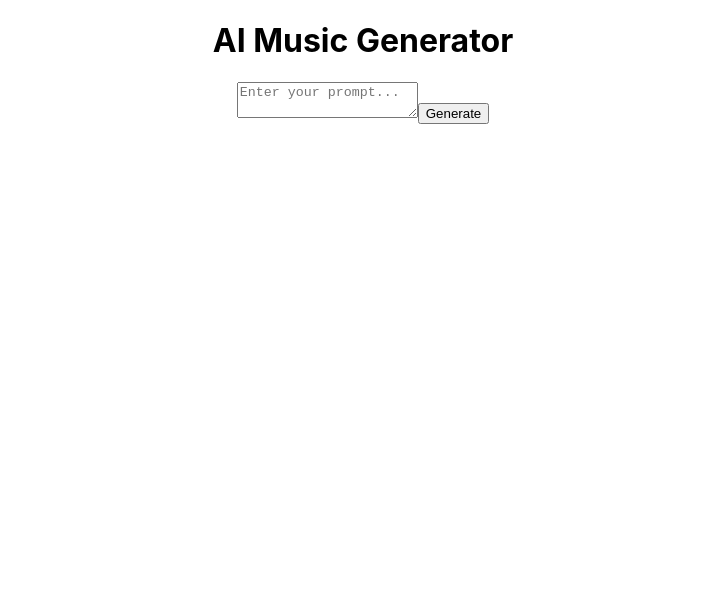
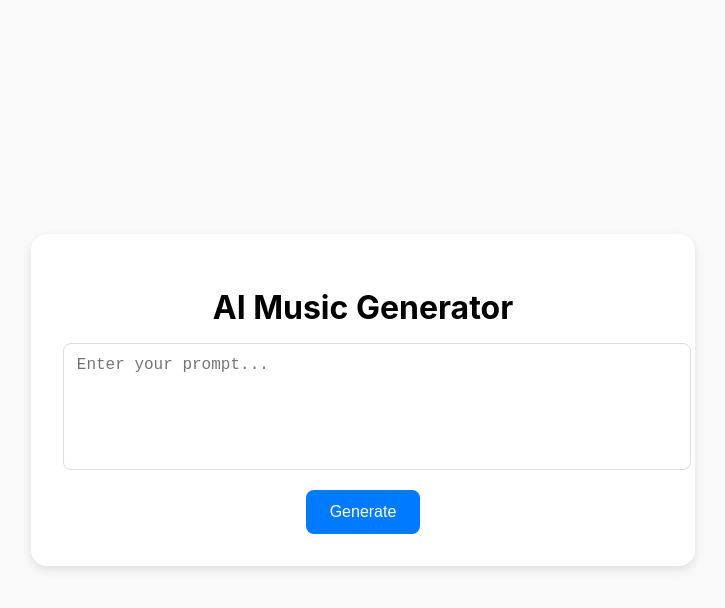
Before and after one commit to namlee1998/genimage, a React (Create React App) app in the folder frontend/: page / in a window 1280 px wide. Shown: the top 608 px of the page, without its empty margins (277-1002 px from the left). Built offline with nearby package versions, Linux system fonts and the light colour scheme.

Commit message:
Update App.css

```diff
--- a/frontend/src/App.css
+++ b/frontend/src/App.css
@@ -1,38 +1,52 @@
 .App {
+  display: flex;
+  justify-content: center;
+  align-items: center;
+  min-height: 100vh;
   text-align: center;
+  background: #f9f9f9;
 }
 
-.App-logo {
-  height: 40vmin;
-  pointer-events: none;
+.container {
+  max-width: 600px;
+  width: 90%;
+  background: #fff;
+  padding: 2rem;
+  border-radius: 16px;
+  box-shadow: 0 4px 10px rgba(0, 0, 0, 0.1);
 }
 
-@media (prefers-reduced-motion: no-preference) {
-  .App-logo {
-    animation: App-logo-spin infinite 20s linear;
-  }
+.title {
+  font-size: 2rem;
+  margin-bottom: 1rem;
 }
 
-.App-header {
-  background-color: #282c34;
-  min-height: 100vh;
-  display: flex;
-  flex-direction: column;
-  align-items: center;
-  justify-content: center;
-  font-size: calc(10px + 2vmin);
-  color: white;
+.prompt-box {
+  width: 100%;
+  min-height: 100px;
+  padding: 0.8rem;
+  margin-bottom: 1rem;
+  font-size: 1rem;
+  border: 1px solid #ddd;
+  border-radius: 8px;
+  resize: none;
 }
 
-.App-link {
-  color: #61dafb;
+.generate-btn {
+  padding: 0.8rem 1.5rem;
+  font-size: 1rem;
+  border: none;
+  border-radius: 8px;
+  background-color: #007bff;
+  color: #fff;
+  cursor: pointer;
 }
 
-@keyframes App-logo-spin {
-  from {
-    transform: rotate(0deg);
-  }
-  to {
-    transform: rotate(360deg);
-  }
+.generate-btn:disabled {
+  background-color: #aaa;
+  cursor: not-allowed;
 }
+
+.player {
+  margin-top: 1.5rem;
+}
```
